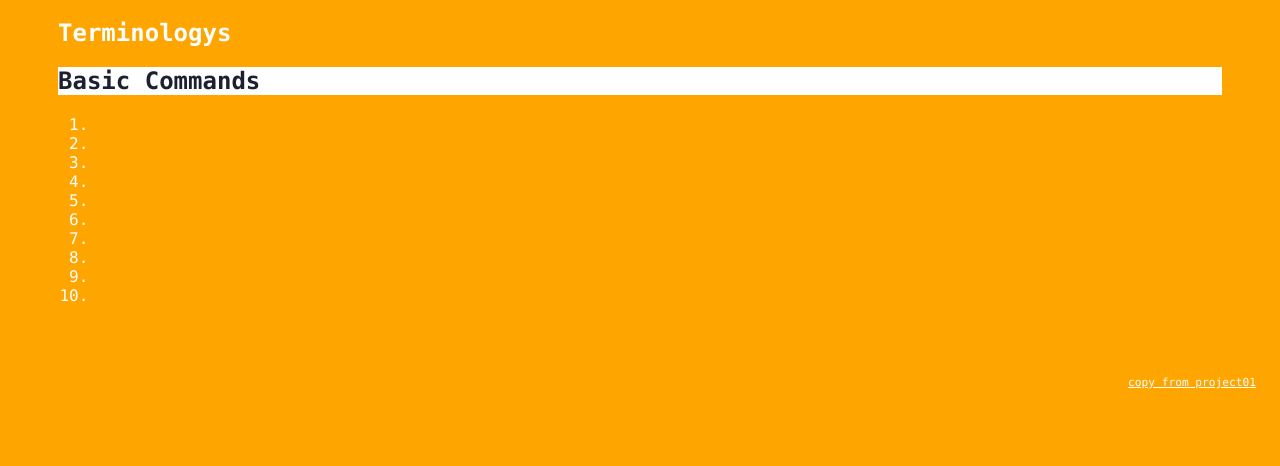
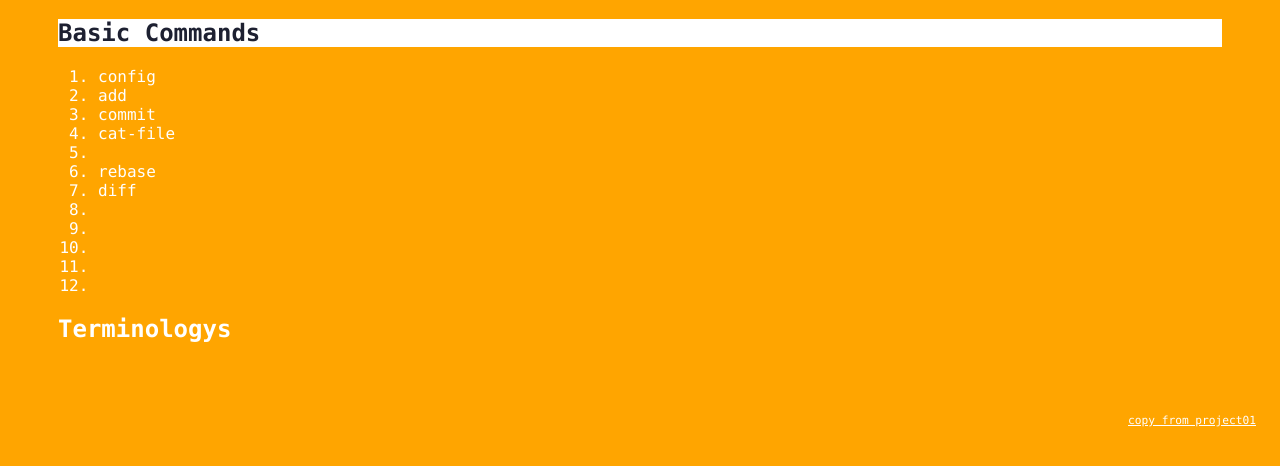
Before and after one commit to Mark-Rose-Zhang/git_learning, a plain HTML site: page index.html in a window 1280 px wide. Both pictures are taken after a click on the element "Basic Commands". Shown: the part 226-692 px from the top of the page. Drawn offline with Linux system fonts and the light colour scheme.

Commit message:
add first git commands

```diff
--- a/index.html
+++ b/index.html
@@ -11,14 +11,15 @@
     </header>
 
     <section>
-        <div class="accordion"><h1>Terminologys</h1></div>
+        <div class="accordion"><h1>Basic Commands</h1></div>
             <div class="panel">
                 <ol>
                     <li>config</li>
-                    <li></li>
-                    <li></li>
-                    <li></li>
-                    <li></li>
+                    <li>add</li>
+                    <li>commit</li>
+		    <li>cat-file<li>
+                    <li>rebase</li>
+                    <li>diff</li>
                     <li></li>
                     <li></li>
                     <li></li>
@@ -26,7 +27,7 @@
                     <li></li>
                 </ol>
             </div>
-        <div class="accordion"><h1>Basic Commands</h1></div>
+        <div class="accordion"><h1>Terminologys</h1></div>
             <div class="panel">
                 <ol>
                     <li></li>
```
